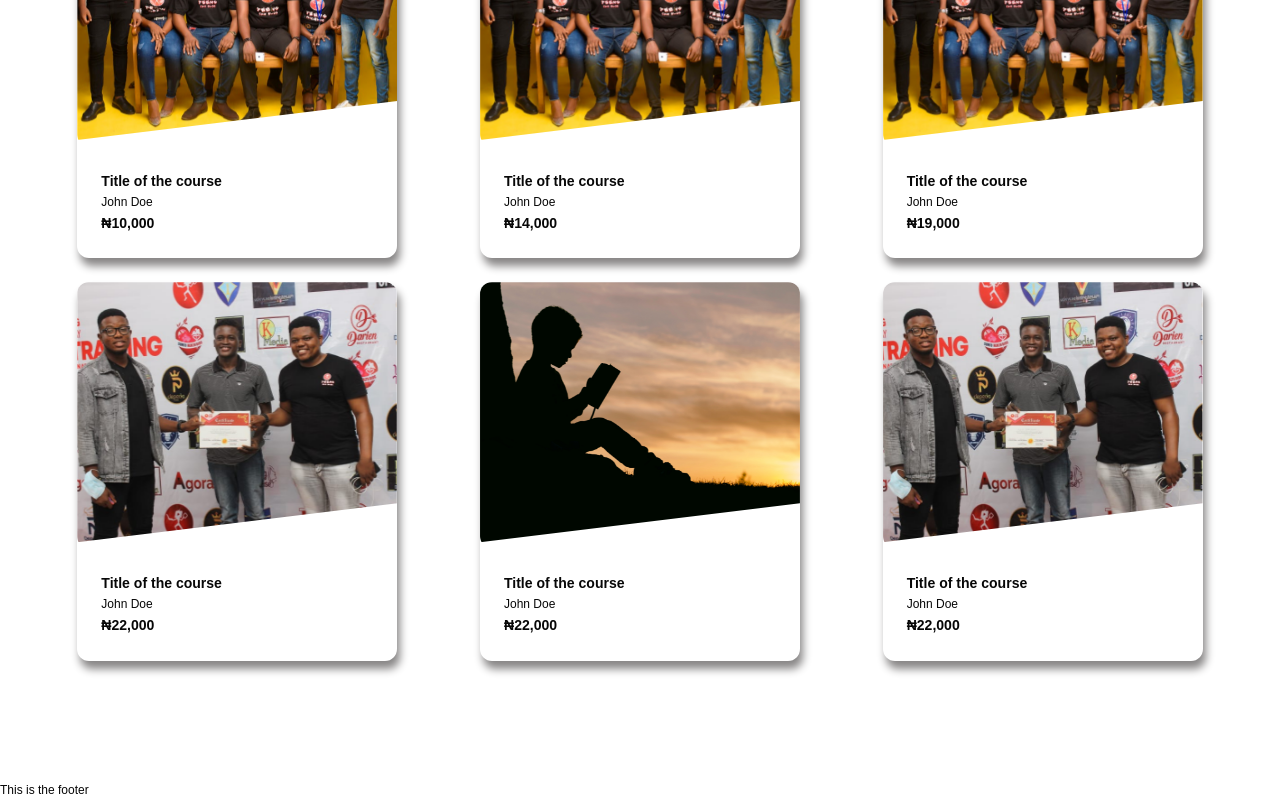
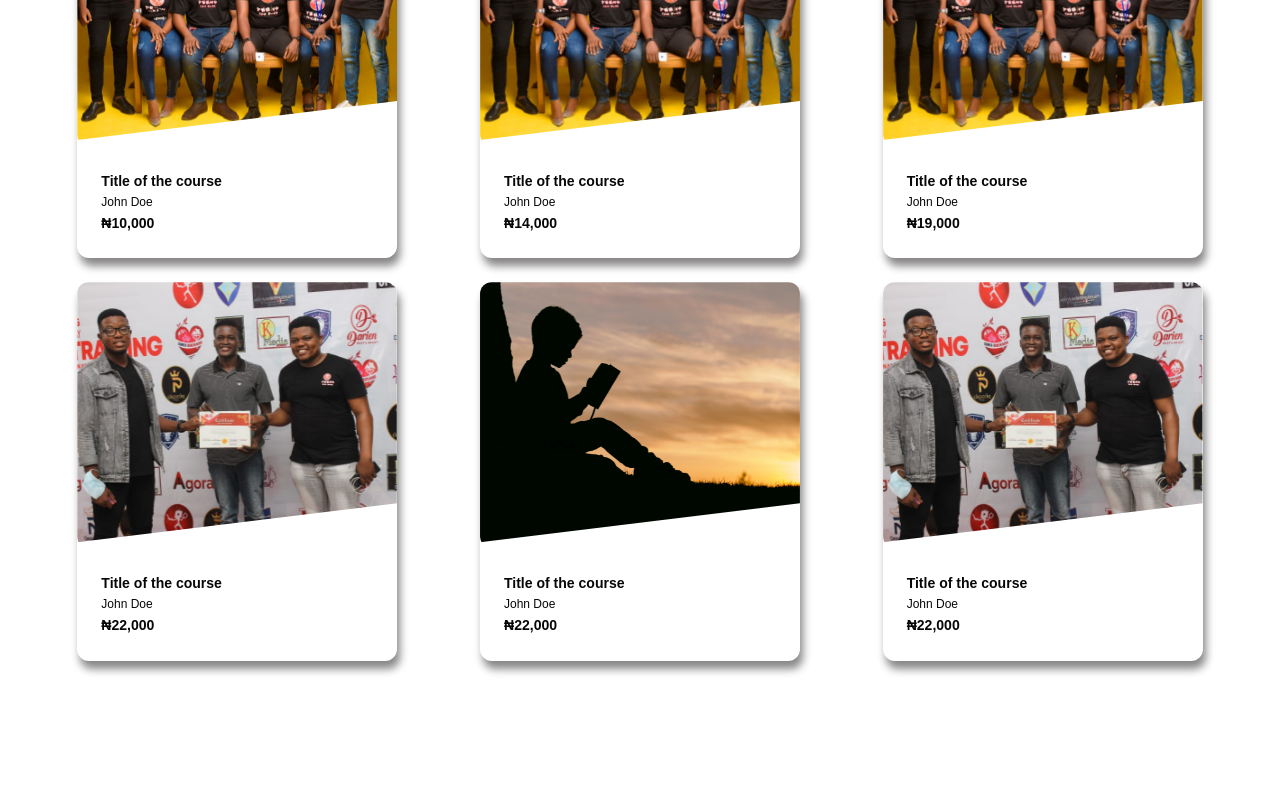
Before and after one commit to Niscolinx/teenscan, a React (Create React App) app: page / in a window 1280 px wide. Shown: the part 908-1708 px from the top of the page. Built offline with nearby package versions, Linux system fonts and the light colour scheme; what react-router-last-location would draw is missing.

Commit message:
working on footer

```diff
--- a/src/components/Footer.tsx
+++ b/src/components/Footer.tsx
@@ -7,7 +7,13 @@ import { BiHome, BiMailSend, BiUser } from 'react-icons/bi'
 const Footer = () => {
     return (
         <div className='footer'>
-            This is the footer
+
+            <div className=''>
+
+            </div>
+
+
+
             <ul className='footer__mobileNav'>
                 <Link to='/'>
                     <BiHome />
```
